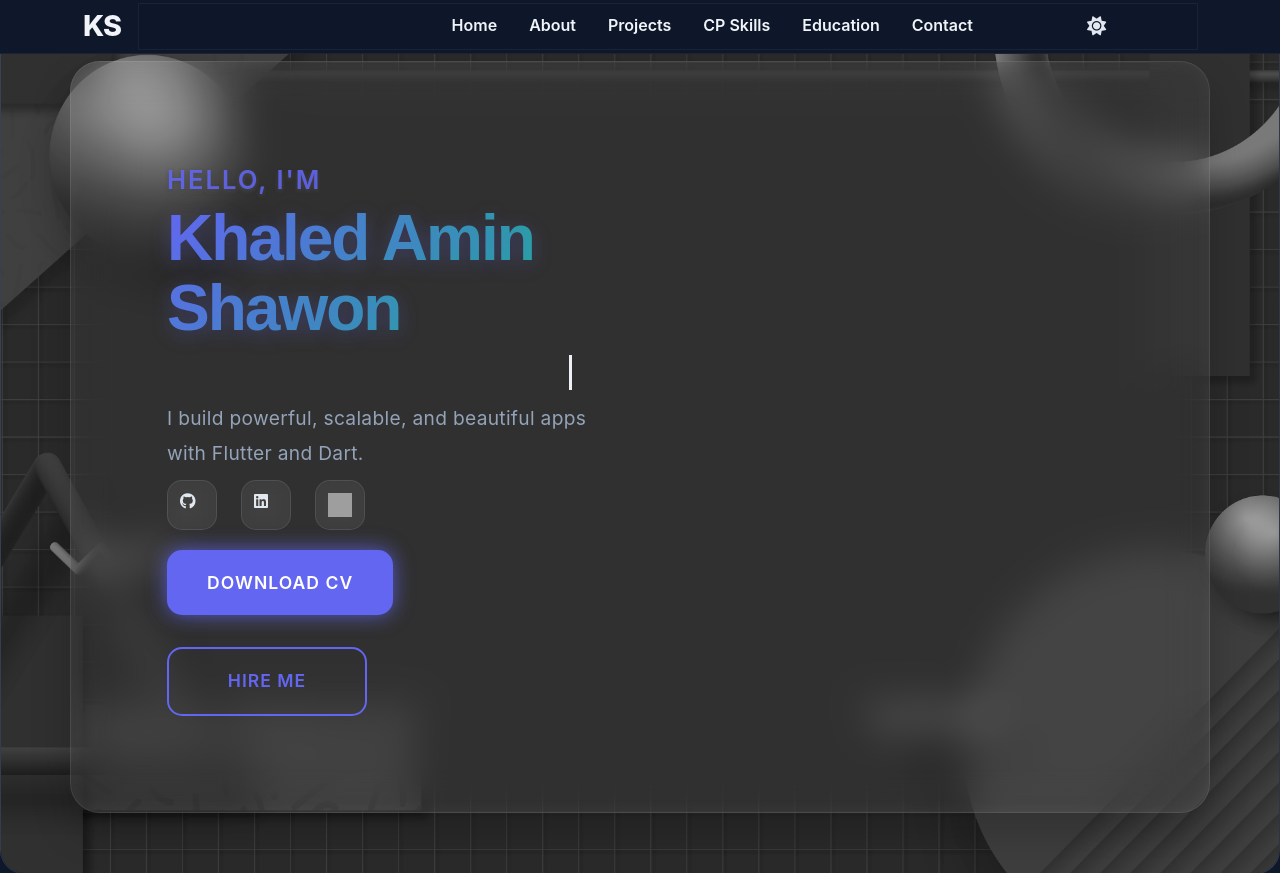
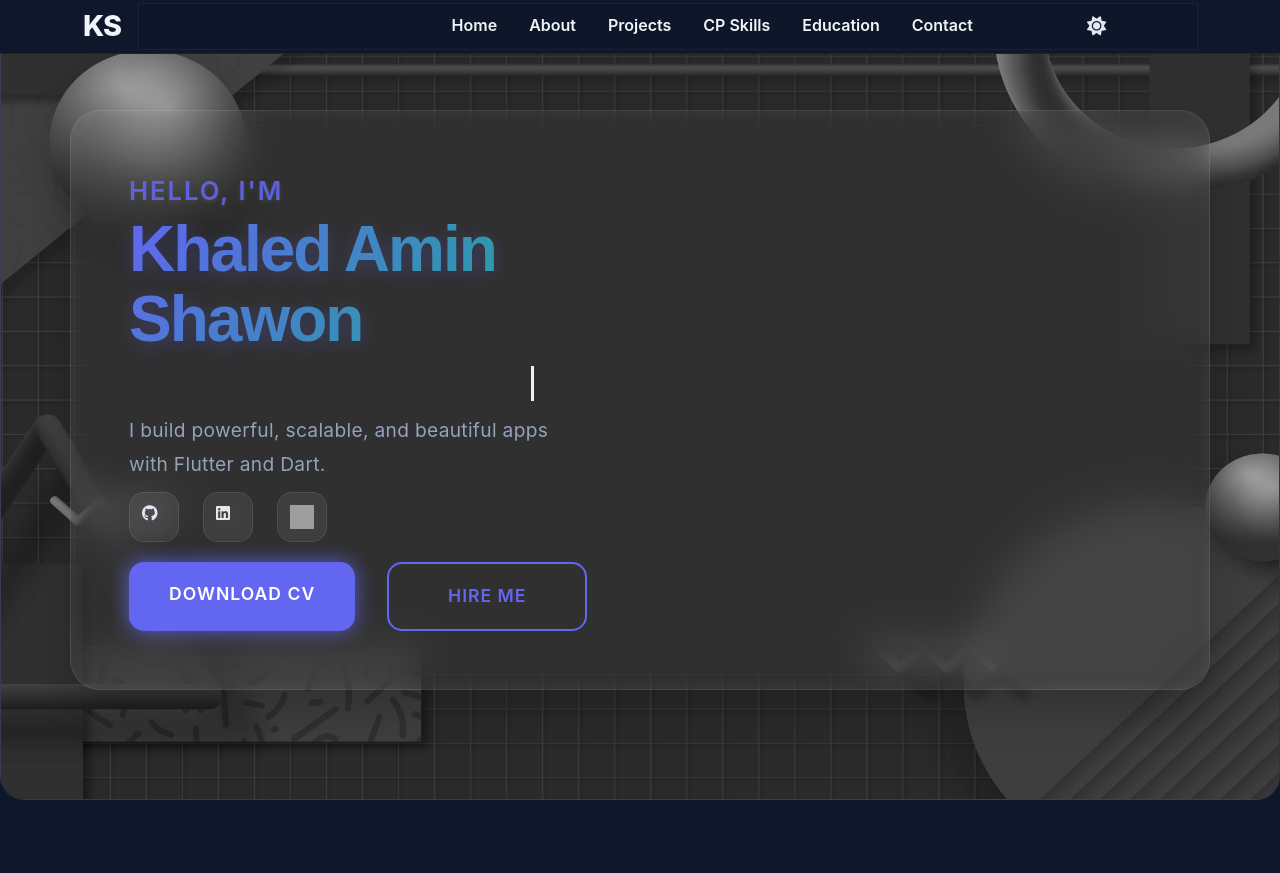
Before and after one commit to Khaled-Amin-Shawon/portfolio, a plain HTML site: page index.html in a window 1280 px wide. Shown: the top 873 px of the page. Drawn offline with nearby package versions, Linux system fonts and the light colour scheme; grey boxes are pictures that could not be loaded.

Commit message:
Update padding in style.css for improved layout consistency in dark mode sections.

```diff
--- a/css/style.css
+++ b/css/style.css
@@ -448,7 +448,7 @@ body.dark-mode .section-title h2::after {
   flex-wrap: wrap;
   justify-content: space-around; /* Adjust as needed */
   align-items: center;
-  padding: 3rem;
+  padding: 10px;
   border-radius: 30px;
   background: rgba(255, 255, 255, 0.03);
   backdrop-filter: blur(20px);
```
